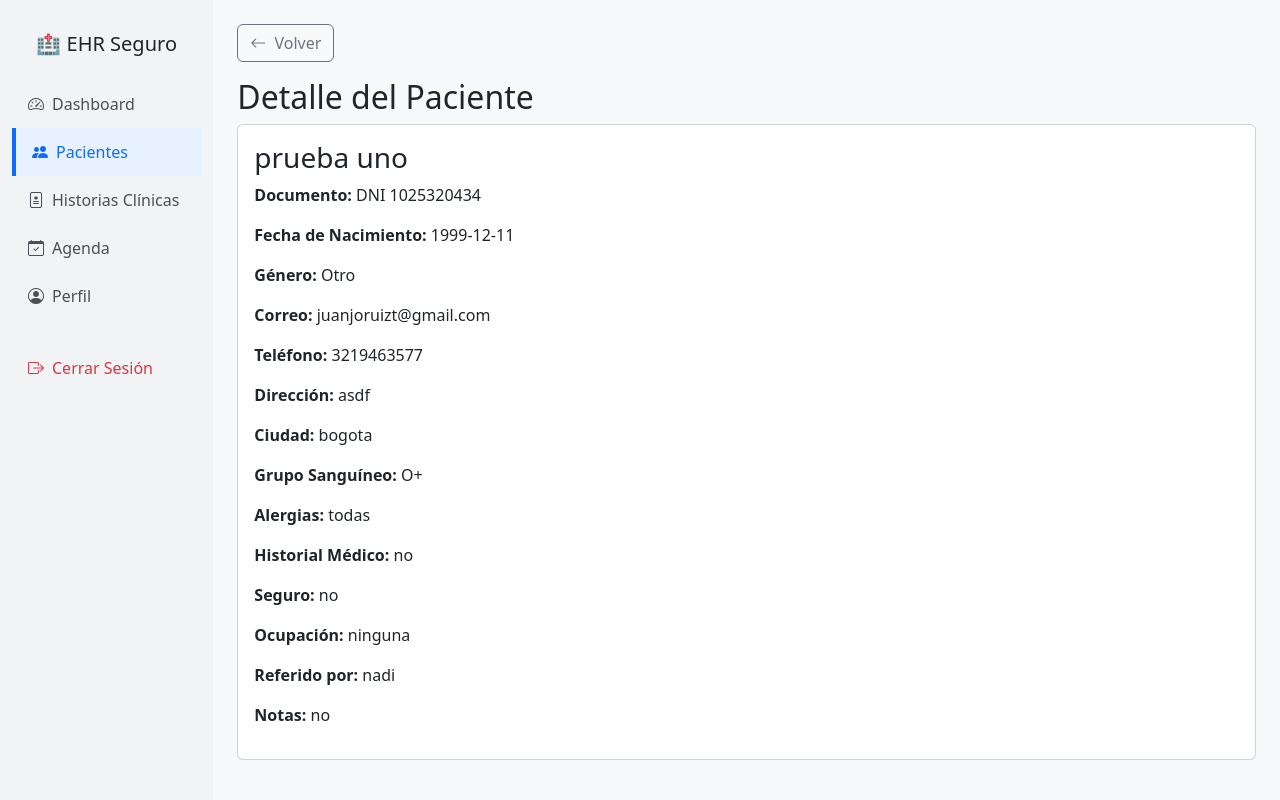
After one commit to ValentinaCorreaG/Historial-M-dico-Electr-nico, a Flask app: page /patients/1 in a window 1280 px wide. The commit adds this page. Run offline with Flask 3, Linux system fonts and the light colour scheme; parts of the project's set-up code (start-up, migrations or seed data) failed here and were passed over.

Commit message:
avances2.0 funcionando

```diff
--- a/secure-ehr-api/eh_app/routes/auth.py
+++ b/secure-ehr-api/eh_app/routes/auth.py
@@ -1,5 +1,6 @@
 from flask import Blueprint, request, render_template, redirect, url_for
 from eh_app.models.user import User
+from eh_app.models.paciente import Paciente
 from eh_app import db
 from sqlalchemy.exc import IntegrityError
 from eh_app.utils.email import enviar_codigo
@@ -129,6 +130,11 @@ def verify_2fa():
 
     return render_template("verify_2fa.html")
 
+@auth_bp.route('/dashboard')
+def dashboard():
+    total_pacientes = Paciente.query.count()
+    return render_template('dashboard.html', total_pacientes=total_pacientes)
+
 @auth_bp.route('/records', methods=['GET'])
 def records():
     # Verificar si el usuario está logueado
@@ -146,18 +152,58 @@ def records():
 def new_record():
     # Obtener lista de pacientes para el dropdown
     return render_template('new_record.html')
-@auth_bp.route('/patients', methods=['GET'])
+@auth_bp.route('/patients', methods=['GET','POST'])
 def patients():
-    # Verificar si el usuario está logueado
+    from eh_app.models.paciente import Paciente
     if 'user_id' not in session:
         return redirect(url_for('auth.login'))
-    # Aquí puedes agregar lógica para obtener los pacientes
-    return render_template("patients.html")
+    pacientes = Paciente.query.all()
+    return render_template('patients.html', pacientes=pacientes)
 
-@auth_bp.route('/patients/new', methods=['GET'])
+@auth_bp.route('/patients/new', methods=['GET','POST'])
 def new_patient():
+    from eh_app.models.paciente import Paciente
+
+
+    if "user_id" not in session:
+        return redirect("/login")
+    if request.method == "POST":
+
+        paciente = Paciente(
+        first_name=request.form['first_name'],
+        last_name=request.form['last_name'],
+        document_type=request.form['document_type'],
+        document_number=request.form['document_number'],
+        birth_date=request.form['birth_date'],
+        gender=request.form['gender'],
+        email=request.form.get('email', ''),
+        phone=request.form['phone'],
+        address=request.form.get('address', ''),
+        city=request.form.get('city', ''),
+        blood_type=request.form.get('blood_type', ''),
+        allergies=request.form.get('allergies', ''),
+        medical_history=request.form.get('medical_history', ''),
+        insurance=request.form.get('insurance', ''),
+        occupation=request.form.get('occupation', ''),
+        referred_by=request.form.get('referred_by', ''),
+        notes=request.form.get('notes', '')
+        )
+
+        db.session.add(paciente)
+        db.session.commit()
+
+        return redirect('/patients')
     # Aquí puedes agregar lógica para crear un nuevo paciente
     return render_template("new_patient.html")
+
+@auth_bp.route('/patients/<int:paciente_id>', methods=['GET'])
+def patient_detail(paciente_id):
+    from eh_app.models.paciente import Paciente  # Asegúrate de que el modelo Paciente esté definido correctamente.
+
+    # Obtener el paciente o retornar un error 404 si no se encuentra.
+    paciente = Paciente.query.get_or_404(paciente_id)
+
+    return render_template('patient.html', paciente=paciente)
 
 
 @auth_bp.route("/profile")
--- a/secure-ehr-api/eh_app/templates/new_patient.html
+++ b/secure-ehr-api/eh_app/templates/new_patient.html
@@ -70,7 +70,7 @@
       </div>
 
       <div class="form-container">
-        <form id="newPatientForm" method="POST" action="/patients">
+        <form id="newPatientForm" method="POST" action="/patients/new">
           <!-- Sección de información personal -->
           <div class="mb-4">
             <h4 class="section-title">Información Personal</h4>
--- /dev/null
+++ b/secure-ehr-api/eh_app/templates/patient.html
@@ -0,0 +1,61 @@
+<!DOCTYPE html>
+<html lang="es">
+  <head>
+    <meta charset="UTF-8" />
+    <title>Detalle del Paciente - EHR Seguro</title>
+    <meta name="viewport" content="width=device-width, initial-scale=1" />
+    <link href="https://cdn.jsdelivr.net/npm/bootstrap@5.3.2/dist/css/bootstrap.min.css" rel="stylesheet" />
+    <link href="https://cdn.jsdelivr.net/npm/bootstrap-icons@1.10.5/font/bootstrap-icons.css" rel="stylesheet" />
+    <style>
+      /* Tus estilos existentes */
+      body { background-color: #f8f9fa; }
+      .sidebar { min-height: 100vh; background-color: #f1f3f5; padding-top: 2rem; }
+      .sidebar a { text-decoration: none; display: block; padding: 0.75rem 1rem; color: #495057; font-weight: 500; }
+      .sidebar a.active { background-color: #e7f1ff; color: #0d6efd; border-left: 4px solid #0d6efd; }
+    </style>
+  </head>
+  <body>
+    <div class="container-fluid">
+      <div class="row">
+        <!-- Sidebar -->
+        <div class="col-md-3 col-lg-2 sidebar">
+          <h5 class="text-center mb-4">🏥 EHR Seguro</h5>
+          <a href="/dashboard"><i class="bi bi-speedometer2 me-2"></i>Dashboard</a>
+          <a href="/patients" class="active"><i class="bi bi-people-fill me-2"></i>Pacientes</a>
+          <a href="/records"><i class="bi bi-file-medical me-2"></i>Historias Clínicas</a>
+          <a href="/schedule"><i class="bi bi-calendar-check me-2"></i>Agenda</a>
+          <a href="/profile"><i class="bi bi-person-circle me-2"></i>Perfil</a>
+          <a href="/logout" class="text-danger mt-4 d-block"><i class="bi bi-box-arrow-right me-2"></i>Cerrar Sesión</a>
+        </div>
+
+        <!-- Contenido principal -->
+        <div class="col-md-9 col-lg-10 py-4 px-4">
+          <a href="/patients" class="btn btn-outline-secondary mb-3">
+            <i class="bi bi-arrow-left me-1"></i> Volver
+          </a>
+          <h2>Detalle del Paciente</h2>
+          <div class="card">
+            <div class="card-body">
+              <h3>{{ paciente.first_name }} {{ paciente.last_name }}</h3>
+              <p><strong>Documento:</strong> {{ paciente.document_type }} {{ paciente.document_number }}</p>
+              <p><strong>Fecha de Nacimiento:</strong> {{ paciente.birth_date }}</p>
+              <p><strong>Género:</strong> {{ paciente.gender }}</p>
+              <p><strong>Correo:</strong> {{ paciente.email }}</p>
+              <p><strong>Teléfono:</strong> {{ paciente.phone }}</p>
+              <p><strong>Dirección:</strong> {{ paciente.address }}</p>
+              <p><strong>Ciudad:</strong> {{ paciente.city }}</p>
+              <p><strong>Grupo Sanguíneo:</strong> {{ paciente.blood_type }}</p>
+              <p><strong>Alergias:</strong> {{ paciente.allergies }}</p>
+              <p><strong>Historial Médico:</strong> {{ paciente.medical_history }}</p>
+              <p><strong>Seguro:</strong> {{ paciente.insurance }}</p>
+              <p><strong>Ocupación:</strong> {{ paciente.occupation }}</p>
+              <p><strong>Referido por:</strong> {{ paciente.referred_by }}</p>
+              <p><strong>Notas:</strong> {{ paciente.notes }}</p>
+            </div>
+          </div>
+        </div>
+      </div>
+    </div>
+    <script src="https://cdn.jsdelivr.net/npm/bootstrap@5.3.2/dist/js/bootstrap.bundle.min.js"></script>
+  </body>
+</html>
```
Also changed, not shown: secure-ehr-api/eh_app/models/paciente.py (added, +23 -0 lines), secure-ehr-api/eh_app/templates/dashboard.html (+4 -7 lines), secure-ehr-api/eh_app/templates/patients.html (+29 -10 lines), secure-ehr-api/instance/ehr.db.
